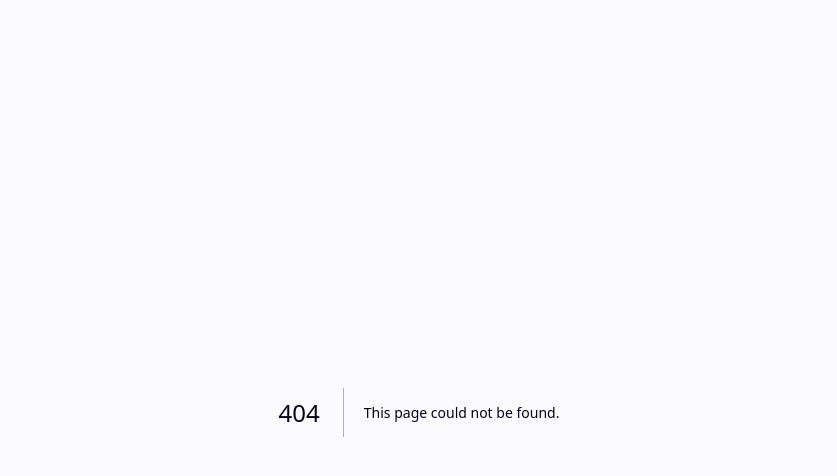
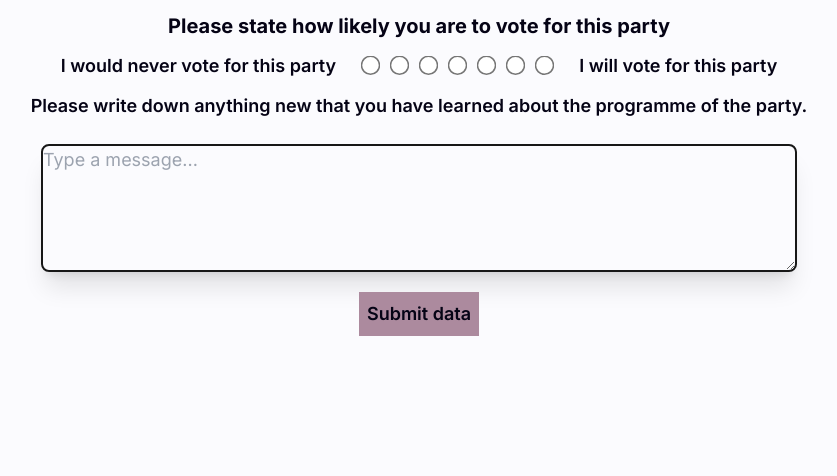
Before and after one commit to FelixHornberger/quote-and-vote, a Next.js app: page /post-task in a window 1280 px wide. Before the commit this address had no page. Shown: the top 476 px of the page, without its empty margins (221-1058 px from the left). Built offline with nearby package versions, Linux system fonts and the light colour scheme.

Commit message:
Create page.tsx

```diff
--- /dev/null
+++ b/app/post-task/page.tsx
@@ -0,0 +1,17 @@
+import ArgumenTextarea from "@/components/ArgumentTextarea";
+import SubmitButton from "@/components/buttons/SubmitButton";
+import Likertscale from "@/components/Likertscale";
+
+export default function Home() {
+
+    return (
+        <main className="flex flex-col items-center justify-between text-center">
+            <h2 className="mb-3">Please state how likely you are to vote for this party</h2>
+            <Likertscale topic={'eligibilityAfter'} descriptionLeft="I would never vote for this party" descriptionRight={"I will vote for this party"} />
+            <p className="my-3">Please write down anything new that you have learned about the programme of the party.
+            </p>
+            <ArgumenTextarea/>
+            <SubmitButton />
+        </main>
+    );
+}
```
